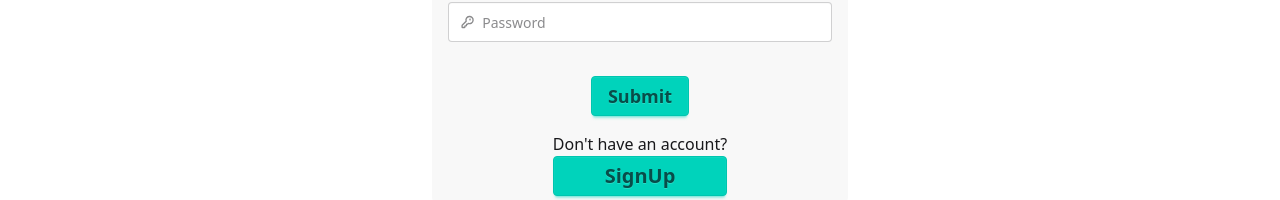
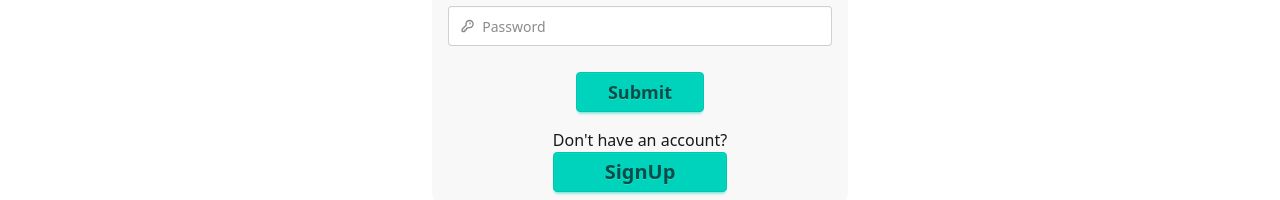
Before and after one commit to Julio-N-Coder/Job-Tracker, a React (Vite) app in the folder FrontEnd/: page /login in a window 1280 px wide. Shown: the part 406-606 px from the top of the page. Built offline with nearby package versions, Linux system fonts and the light colour scheme.

Commit message:
error popup and submit button are in their own components

```diff
--- a/FrontEnd/src/auth-pages/AuthLayout.tsx
+++ b/FrontEnd/src/auth-pages/AuthLayout.tsx
@@ -1,6 +1,8 @@
 import { NavLink } from "react-router";
 import { useNavigate } from "react-router";
 import { FormEvent, ChangeEvent, useState } from "react";
+import ErrorPopup from "../components/ErrorPopup";
+import SubmitButton from "../components/SubmitButton";
 
 interface TokenResponse {
   token: string;
@@ -108,7 +110,7 @@ export default function AuthLayout({ type }: { type: string }) {
   return (
     <div className="flex flex-grow flex-col gap-8 justify-center items-center relative">
       <ErrorPopup
-        className="max-w-128 absolute top-0"
+        className="absolute top-0"
         message={popUpMessage}
         hidden={hidePopUp}
       />
@@ -153,21 +155,7 @@ export default function AuthLayout({ type }: { type: string }) {
               <div className="validator-hint">Must be 2 to 100 characters</div>
             </div>
           </fieldset>
-          <button
-            type="submit"
-            id="submit-button"
-            className="btn btn-accent mt-2 text-lg"
-            disabled={isSubmiting}
-          >
-            {isSubmiting ? (
-              <>
-                <span className="loading loading-spinner"></span>
-                <span>Submitting</span>
-              </>
-            ) : (
-              "Submit"
-            )}
-          </button>
+          <SubmitButton isSubmiting={isSubmiting} />
         </form>
         <div className="flex flex-col">
           {type === "signup" ? (
@@ -184,38 +172,6 @@ export default function AuthLayout({ type }: { type: string }) {
           </NavLink>
         </div>
       </div>
-    </div>
-  );
-}
-
-function ErrorPopup({
-  message,
-  className,
-  hidden,
-}: {
-  message: string;
-  className?: string;
-  hidden?: boolean;
-}) {
-  return (
-    <div
-      role="alert"
-      className={`alert alert-error ${className} ${hidden ? "hidden" : ""}`}
-    >
-      <svg
-        xmlns="http://www.w3.org/2000/svg"
-        className="h-6 w-6 shrink-0 stroke-current"
-        fill="none"
-        viewBox="0 0 24 24"
-      >
-        <path
-          strokeLinecap="round"
-          strokeLinejoin="round"
-          strokeWidth="2"
-          d="M10 14l2-2m0 0l2-2m-2 2l-2-2m2 2l2 2m7-2a9 9 0 11-18 0 9 9 0 0118 0z"
-        />
-      </svg>
-      <span className="text-lg font-bold">{message}</span>
     </div>
   );
 }
--- /dev/null
+++ b/FrontEnd/src/components/ErrorPopup.tsx
@@ -0,0 +1,31 @@
+export default function ErrorPopup({
+  message,
+  className,
+  hidden,
+}: {
+  message: string;
+  className?: string;
+  hidden?: boolean;
+}) {
+  return (
+    <div
+      role="alert"
+      className={`alert alert-error ${className} ${hidden ? "hidden" : ""}`}
+    >
+      <svg
+        xmlns="http://www.w3.org/2000/svg"
+        className="h-6 w-6 shrink-0 stroke-current"
+        fill="none"
+        viewBox="0 0 24 24"
+      >
+        <path
+          strokeLinecap="round"
+          strokeLinejoin="round"
+          strokeWidth="2"
+          d="M10 14l2-2m0 0l2-2m-2 2l-2-2m2 2l2 2m7-2a9 9 0 11-18 0 9 9 0 0118 0z"
+        />
+      </svg>
+      <span className="max-w-128 break-words text-lg font-bold">{message}</span>
+    </div>
+  );
+}
--- /dev/null
+++ b/FrontEnd/src/components/SubmitButton.tsx
@@ -0,0 +1,25 @@
+export default function SubmitButton({
+  isSubmiting,
+  id,
+}: {
+  isSubmiting: boolean;
+  id?: string;
+}) {
+  return (
+    <button
+      type="submit"
+      id={id ? "submit-button" : id}
+      className="btn btn-accent text-lg w-32"
+      disabled={isSubmiting}
+    >
+      {isSubmiting ? (
+        <>
+          <span className="loading loading-spinner"></span>
+          <span>Submitting</span>
+        </>
+      ) : (
+        "Submit"
+      )}
+    </button>
+  );
+}
```
